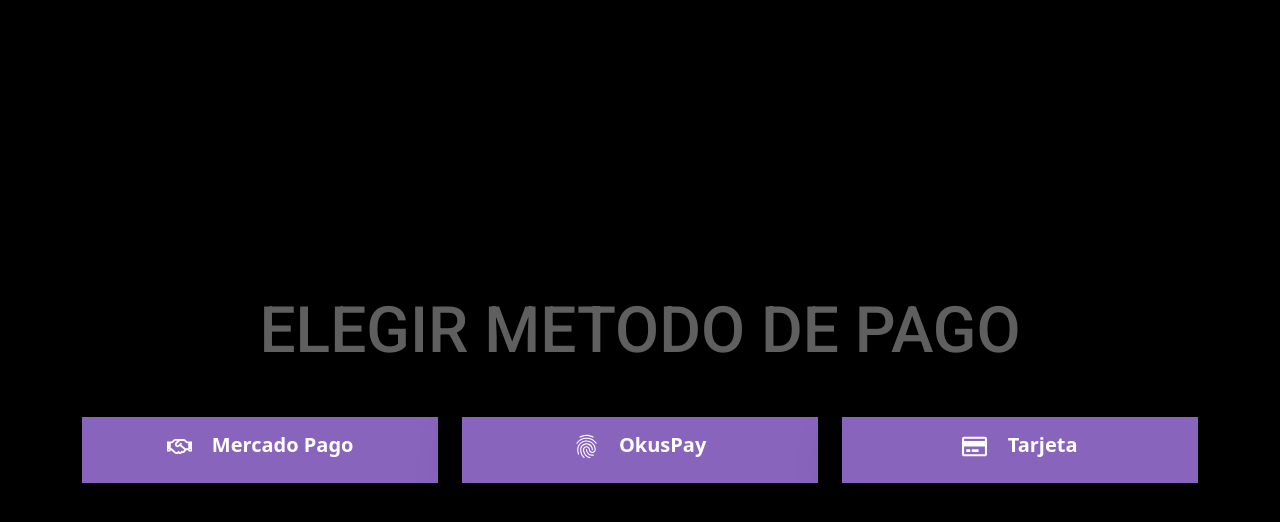
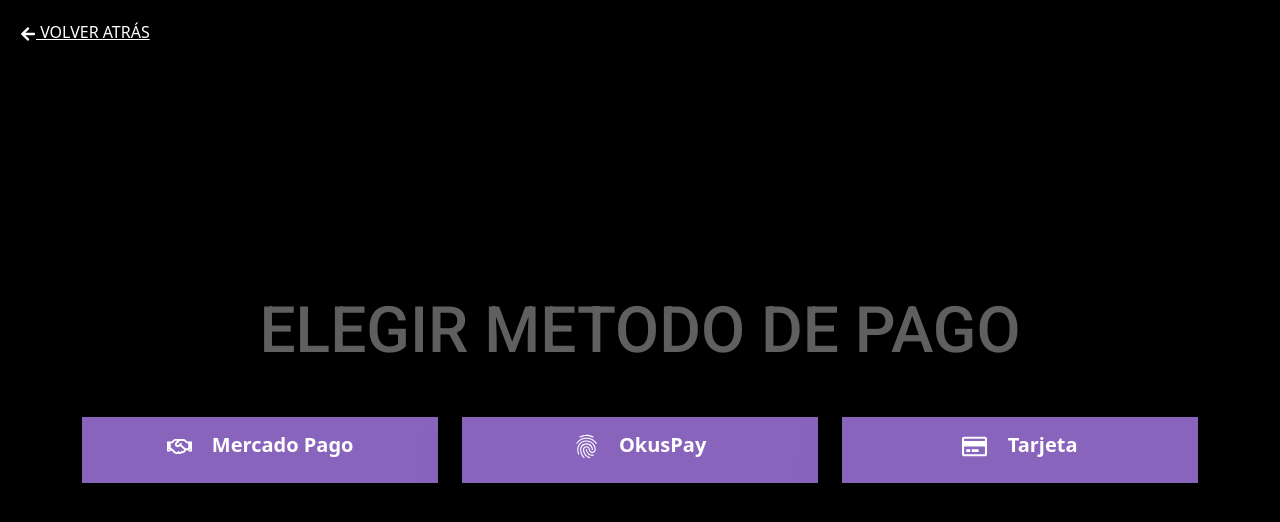
Before and after one commit to Ramasalerno/okus-pay-interface, a React (Vite) app: page /metodo-pago in a window 1280 px wide. Shown: the top 522 px of the page. Built offline with nearby package versions, Linux system fonts and the light colour scheme.

Commit message:
feat(agrego boton reiniciar al final de la demo, cambio boton volver a atras a blanco para que se vea con el fondo)

```diff
--- a/src/components/ButtonPrevious/ButtonPrevious.jsx
+++ b/src/components/ButtonPrevious/ButtonPrevious.jsx
@@ -8,7 +8,7 @@
     return (
         <Link
             className=" position-absolute text-uppercase"
-            style={{ top: '20px', left: '20px', color: '#000' }}
+            style={{ top: '20px', left: '20px', color: '#fff' }}
             onClick={() => navigate(-1)} // Navegar hacia atrás
         >
             <FaArrowLeft /> Volver atrás
--- a/src/components/Gracias.jsx
+++ b/src/components/Gracias.jsx
@@ -1,5 +1,5 @@
-import React, { useEffect, useRef, useState } from 'react';
-import confetti from 'canvas-confetti';
+import { useEffect, useState } from 'react';
+import { Link } from 'react-router-dom';
 
 function Gracias() {
     const [isAnimating, setIsAnimating] = useState(true); // Estado para controlar la animación
@@ -36,6 +36,7 @@
                     className="imagenGracias"
                     style={{ width: '50%' }}
                 />
+                <Link to={"/"} className='text-uppercase text-black'>Reiniciar</Link>
             </div>
         </div>
     );
```
